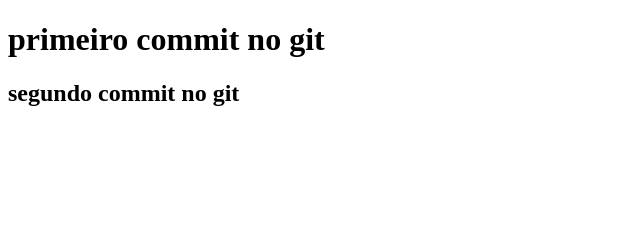
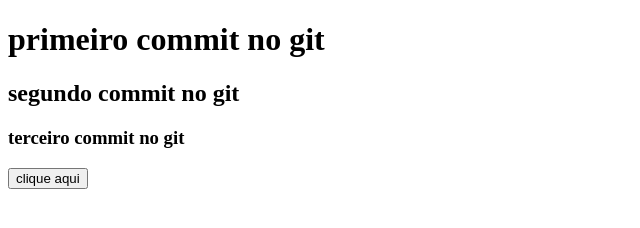
Before and after one commit to joaoputini/AulaEngSoft, a plain HTML site: page index.html in a window 1280 px wide. Shown: the whole page, without its empty margins (0-640 px from the left). Drawn offline with Linux system fonts and the light colour scheme.

Commit message:
terceiro commit

```diff
--- a/index.html
+++ b/index.html
@@ -7,7 +7,11 @@
 </head>
 <body>
     <h1>primeiro commit no git</h1>
-    <h2>segundo commit no git</h2>
+     <h2>segundo commit no git</h2>
+    <h3>terceiro commit no git</h3>
 
+    <div class="commit">
+    <button>clique aqui</button>
+</div>
 </body>
 </html>
```
